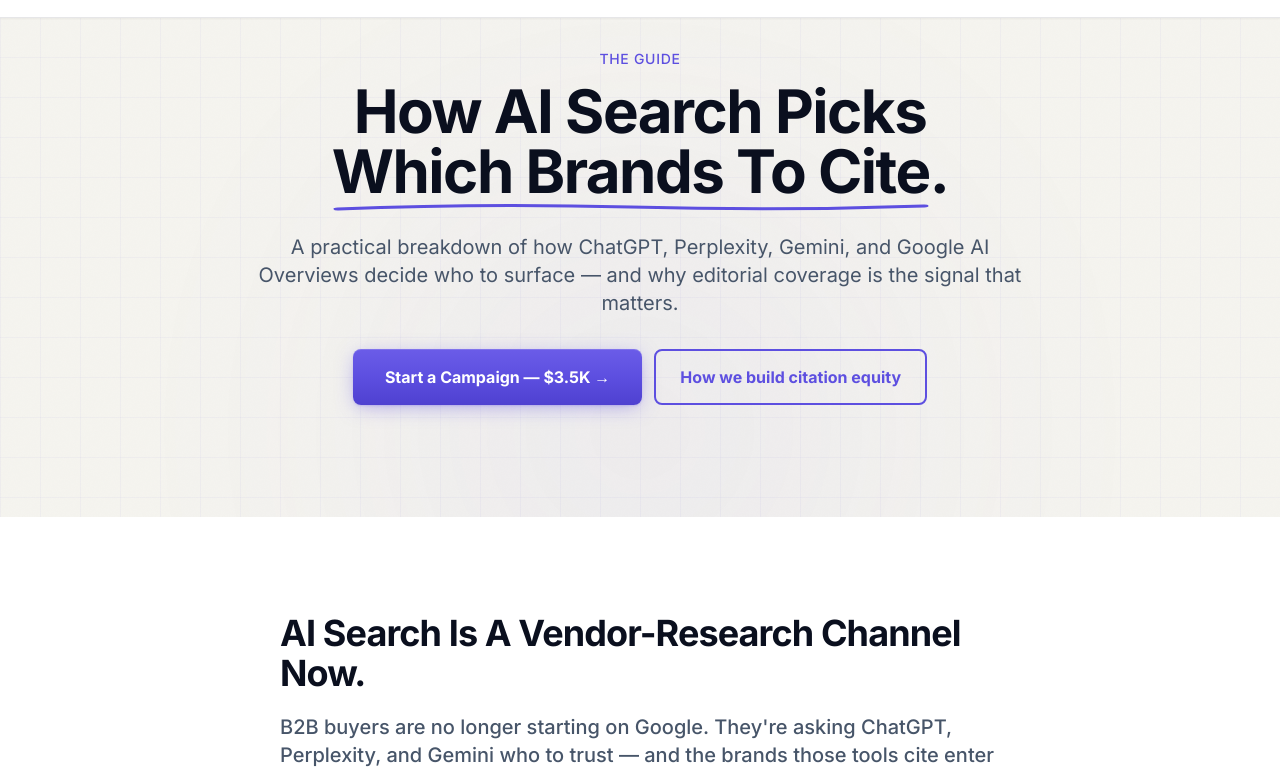
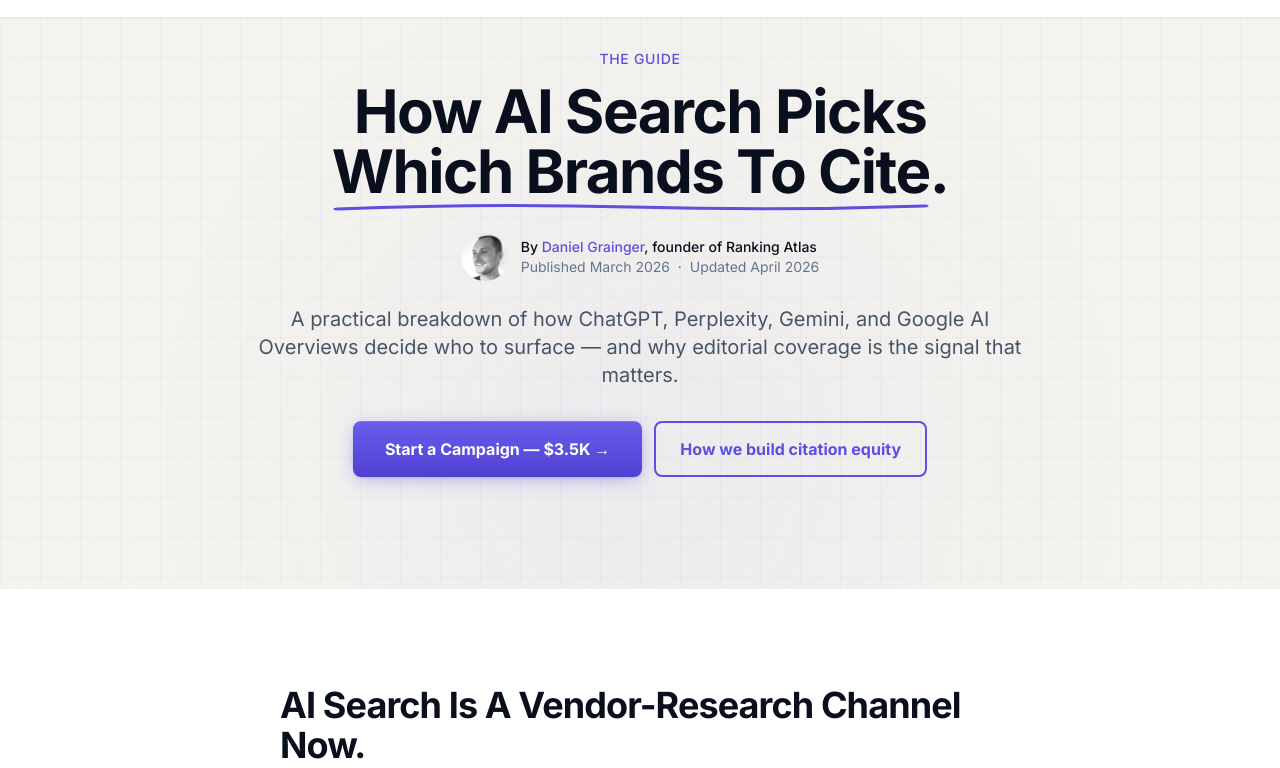
Before and after one commit to dpf1988/ranking-atlas-website, an Astro site: page /resources/ai-search-visibility in a window 1280 px wide. Shown: the part 63-831 px from the top of the page. Built offline with nearby package versions, Linux system fonts and the light colour scheme; Astro itself is replaced by a stand-in of ours.

Commit message:
Add Article schema + byline to AI search visibility and citation equity pages

```diff
--- a/src/pages/resources/ai-search-visibility.astro
+++ b/src/pages/resources/ai-search-visibility.astro
@@ -7,11 +7,21 @@ import { Network, TrendingDown, Quote, Check, X } from 'lucide-astro';
 const jsonLd = {
   "@context": "https://schema.org",
   "@type": "Article",
-  "headline": "AI Search Visibility: How ChatGPT, Perplexity, and Gemini Pick Sources",
-  "description": "A practical guide to how AI search engines pick which brands to cite, why editorial coverage is the signal that matters, and how B2B SaaS brands are earning visibility in ChatGPT, Perplexity, Gemini, and Google AI Overviews.",
-  "author": { "@type": "Organization", "name": "Ranking Atlas" },
-  "datePublished": "2026-04-13",
-  "publisher": { "@type": "Organization", "name": "Ranking Atlas" }
+  "headline": "AI Search Visibility: How ChatGPT, Perplexity, and Gemini Choose Which Brands to Cite",
+  "description": "How ChatGPT, Perplexity, Google AI Overviews, and Gemini choose which brands to mention. Citation equity is what puts you in the answer.",
+  "url": "https://ranking-atlas.com/resources/ai-search-visibility",
+  "author": {
+    "@type": "Person",
+    "name": "Daniel Grainger",
+    "url": "https://ranking-atlas.com/about",
+    "sameAs": [
+      "https://www.linkedin.com/in/daniel-grainger/",
+      "https://ranking-atlas.com/about"
+    ]
+  },
+  "datePublished": "2026-03-01",
+  "dateModified": "2026-04-01",
+  "publisher": { "@type": "Organization", "name": "Ranking Atlas", "url": "https://ranking-atlas.com" }
 };
 ---
 
@@ -34,6 +44,15 @@ const jsonLd = {
       <h1 class="text-4xl md:text-5xl lg:text-6xl font-bold tracking-tight text-ink leading-[1.1] mb-6">
         How AI Search Picks <span class="relative inline-block pb-2">Which Brands To Cite<svg viewBox="0 0 200 12" preserveAspectRatio="none" class="absolute -bottom-1 left-0 w-full h-3 text-[#5D4FE0]" aria-hidden="true"><path d="M2 8 Q 50 2, 100 6 T 198 5" stroke="currentColor" stroke-width="3" fill="none" stroke-linecap="round"/></svg></span>.
       </h1>
+      <div class="flex items-center justify-center gap-3 mb-6">
+        <a href="/about" class="shrink-0">
+          <img src="/assets/images/author/daniel-headshot.jpg" alt="Daniel Grainger" class="w-12 h-12 rounded-full object-cover" width="48" height="48" />
+        </a>
+        <div class="text-left">
+          <p class="text-sm font-medium text-ink">By <a href="/about" class="text-brand hover:text-brand-dark transition-colors">Daniel Grainger</a>, founder of Ranking Atlas</p>
+          <p class="text-sm text-[#64748B]">Published March 2026 &nbsp;·&nbsp; Updated April 2026</p>
+        </div>
+      </div>
       <p class="text-body text-lg md:text-xl leading-relaxed max-w-3xl mx-auto mb-8">
         A practical breakdown of how ChatGPT, Perplexity, Gemini, and Google AI Overviews decide who to surface — and why editorial coverage is the signal that matters.
       </p>
--- a/src/pages/resources/citation-equity-vs-link-building.astro
+++ b/src/pages/resources/citation-equity-vs-link-building.astro
@@ -1,11 +1,32 @@
 ---
 import Layout from '../../layouts/Layout.astro';
+
+const jsonLd = {
+  "@context": "https://schema.org",
+  "@type": "Article",
+  "headline": "Citation Equity vs Link Building: Why the Old Playbook Stops Working",
+  "description": "Link-building was designed for a search system that no longer exists. Citation equity is what AI systems use to decide which brands to cite.",
+  "url": "https://ranking-atlas.com/resources/citation-equity-vs-link-building",
+  "author": {
+    "@type": "Person",
+    "name": "Daniel Grainger",
+    "url": "https://ranking-atlas.com/about",
+    "sameAs": [
+      "https://www.linkedin.com/in/daniel-grainger/",
+      "https://ranking-atlas.com/about"
+    ]
+  },
+  "datePublished": "2026-03-01",
+  "dateModified": "2026-04-01",
+  "publisher": { "@type": "Organization", "name": "Ranking Atlas", "url": "https://ranking-atlas.com" }
+};
 ---
 
 <Layout
   title="Citation Equity vs Link Building: Why the Old Playbook Stops Working — Ranking Atlas"
   description="Link-building was built for a search system that is being replaced. Citation equity is what AI systems use to decide which brands to surface in answers. The difference, the evidence, and what to do about it."
 >
+  <script type="application/ld+json" set:html={JSON.stringify(jsonLd)} />
 
 <article class="py-20 md:py-28">
   <div class="max-w-3xl mx-auto px-6">
@@ -14,6 +35,15 @@ import Layout from '../../layouts/Layout.astro';
     <h1 class="text-4xl md:text-5xl lg:text-6xl font-bold tracking-tight text-ink leading-[1.1] mb-6">
       Citation Equity Vs Link Building: Why The Old Playbook Stops Working
     </h1>
+    <div class="flex items-center gap-3 mb-6">
+      <a href="/about" class="shrink-0">
+        <img src="/assets/images/author/daniel-headshot.jpg" alt="Daniel Grainger" class="w-12 h-12 rounded-full object-cover" width="48" height="48" />
+      </a>
+      <div>
+        <p class="text-sm font-medium text-ink">By <a href="/about" class="text-brand hover:text-brand-dark transition-colors">Daniel Grainger</a>, founder of Ranking Atlas</p>
+        <p class="text-sm text-[#64748B]">Published March 2026 &nbsp;·&nbsp; Updated April 2026</p>
+      </div>
+    </div>
     <p class="text-body text-lg md:text-xl leading-relaxed max-w-3xl mb-8">
       Link-building was designed for a search system that is being replaced. Citation equity is what AI systems use to decide which brands to surface in answers. One compounds. The other decays.
     </p>
```
